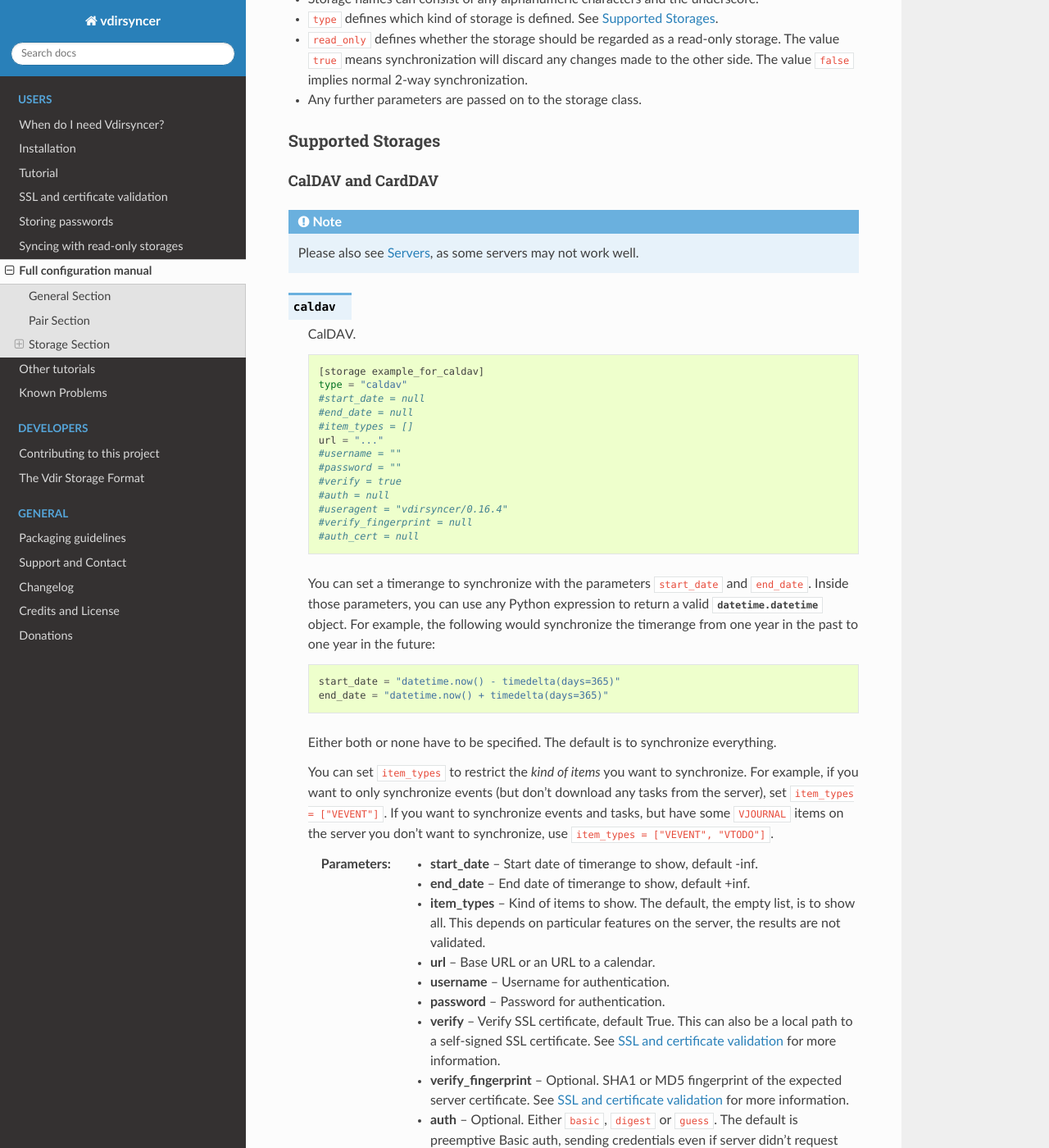
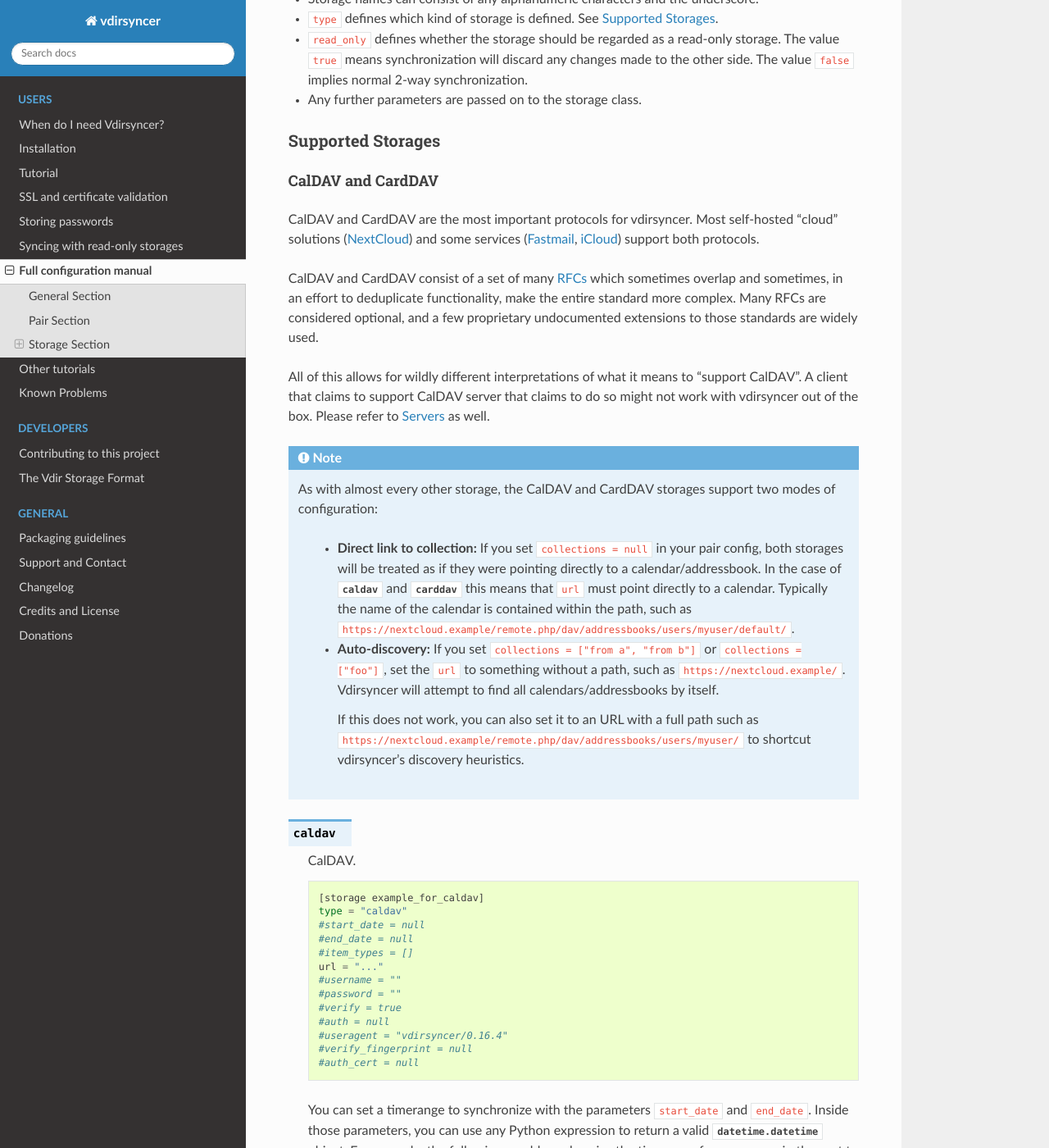
Before and after one commit to pimutils/vdirsyncer, a Sphinx documentation site: the page built from docs/config.rst, in a window 1280 px wide and 1400 px high, scrolled down 2408 px. Shown: the whole window at 82% size. Built offline with Sphinx 7.4.7 and the Read the Docs theme 2.0.0, drawn with Linux system fonts in a browser that asks for light colours; the version number could not be read and is left out.

Commit message:
add documentation

```diff
--- a/CHANGELOG.rst
+++ b/CHANGELOG.rst
@@ -15,6 +15,8 @@ Version 0.17.0
 - Fix bug where collection discovery under DAV-storages would produce invalid
   XML. See :gh:`688`.
 - ownCloud and Baikal are no longer tested.
+- :storage:`caldav` and :storage:`carddav`'s ``url`` will no longer attempt
+  autodiscovery if the URL's path is not the root (not equal to ``/``).
 
 Version 0.16.6
 ==============
--- a/docs/config.rst
+++ b/docs/config.rst
@@ -150,10 +150,40 @@ Supported Storages
 CalDAV and CardDAV
 ++++++++++++++++++
 
-.. note::
+CalDAV and CardDAV are the most important protocols for vdirsyncer. Most
+self-hosted "cloud" solutions (:doc:`NextCloud <tutorials/nextcloud>`) and some
+services (:doc:`Fastmail <tutorials/fastmail>`, :doc:`iCloud
+<tutorials/icloud>`) support both protocols.
 
-    Please also see :ref:`supported-servers`, as some servers may not work
-    well.
+CalDAV and CardDAV consist of a set of many `RFCs
+<https://de.wikipedia.org/wiki/Request_for_Comments>`_ which sometimes overlap
+and sometimes, in an effort to deduplicate functionality, make the entire
+standard more complex. Many RFCs are considered optional, and a few proprietary
+undocumented extensions to those standards are widely used.
+
+All of this allows for wildly different interpretations of what it means to
+"support CalDAV". A client that claims to support CalDAV server that claims to
+do so might not work with vdirsyncer out of the box. Please refer to
+:ref:`supported-servers` as well.
+
+.. note:: As with almost every other storage, the CalDAV and CardDAV storages support
+   two modes of configuration:
+
+    + **Direct link to collection:** If you set ``collections = null`` in your pair
+      config, both storages will be treated as if they were pointing directly to a
+      calendar/addressbook. In the case of :storage:`caldav` and :storage:`carddav`
+      this means that ``url`` must point directly to a calendar. Typically the name
+      of the calendar is contained within the path, such as
+      ``https://nextcloud.example/remote.php/dav/addressbooks/users/myuser/default/``.
+
+    + **Auto-discovery:** If you set ``collections = ["from a", "from b"]`` or
+      ``collections = ["foo"]``, set the ``url`` to something without a path, such
+      as ``https://nextcloud.example/``. Vdirsyncer will attempt to find all
+      calendars/addressbooks by itself.
+
+      If this does not work, you can also set it to an URL with a full path such as
+      ``https://nextcloud.example/remote.php/dav/addressbooks/users/myuser/`` to
+      shortcut vdirsyncer's discovery heuristics.
 
 .. storage:: caldav
 
```
